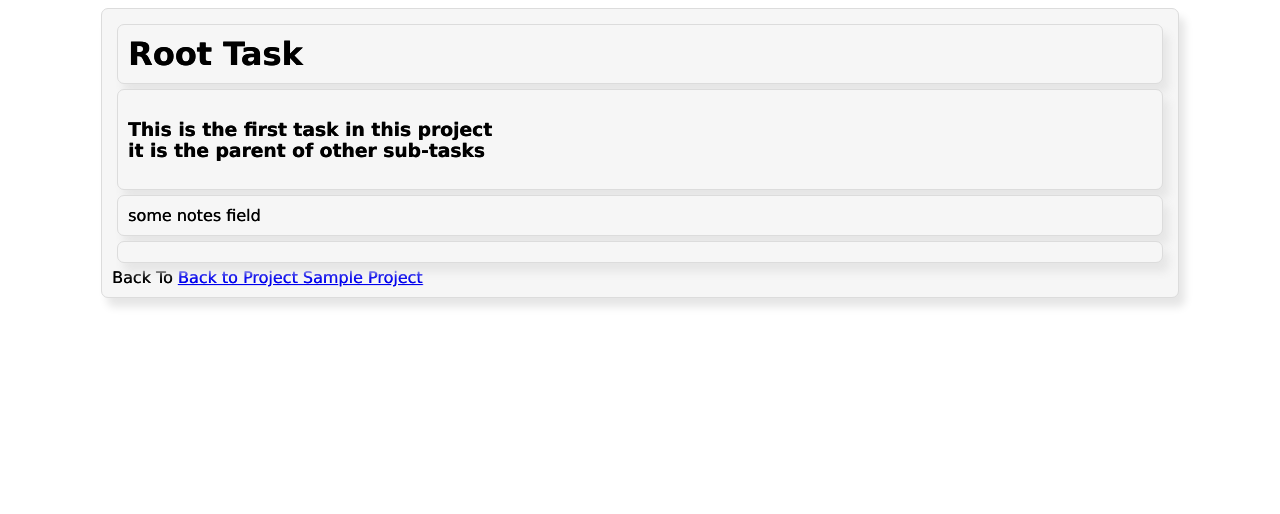
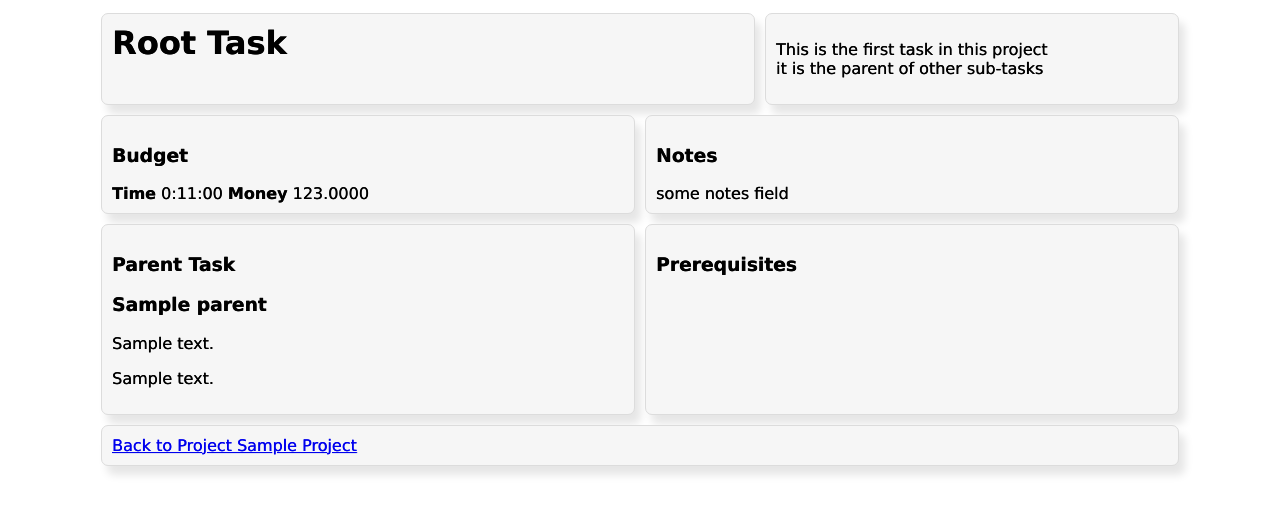
Before and after one commit to aawadall/PyProjManWeb, a Django app: template py_proj_man/templates/py_proj_man/task_detail.html in a window 1280 px wide. Shown: the top 514 px of the page. Run offline with Django 3.2, Linux system fonts and the light colour scheme; data comes from the database, SQL or seed files in the repository; the template is opened without the code that fills it: values that come from a table or form of the project are taken from there, most other values are stand-ins (such as "Sample title", 1, 10 or a date in 2020).

Commit message:
minor CSS and Layout changes

```diff
--- a/py_proj_man/templates/py_proj_man/task_detail.html
+++ b/py_proj_man/templates/py_proj_man/task_detail.html
@@ -1,22 +1,50 @@
 {% extends "layout.html" %}
 {% block title %} {{ task.name }} {% endblock %}
 {% block content %}
-    <div class="card">
+<div class="cards">
 	<h1 class="card">{{ task.name }}</h1>
-	<h3 class="card">{{ task.description | linebreaks}}</h3>
-	<div class="card">{{ task.notes }} </div>
+	<div class="card">{{ task.description | linebreaks}}</div>
+</div>
+<div class="cards">
+	<div class="card">
+		<div class="cards">
+			<div>
+				<h3>Budget</h3>
+				<b>Time</b>
+				{{ task.budget.time }}
+				<b>Money</b>
+				{{ task.budget.cost }}
+			</div>
+		</div>
+	</div>
+	<div class="card">
+		<h3 >Notes</h3>
+		<div>{{ task.notes }} </div>
+	</div>
+</div>
+<div class="cards">
         <div class="card">
+		<h3>Parent Task</h3>
+		<div >
+		    <h3 > {{ parent.name }}</h3>
+		    <div > {{ parent.description|linebreaks }} </div>
+		    <div > {{ parent.notes|linebreaks }} </div>
+                </div>
+	</div>
+        <div class="card">
+		<h3>Prerequisites</h3>
 		{% for prereq in task.prereequisites_set.all %}
 		<div class="card">
 		    <h3 class="card"> {{ prereq.name }}</h3>
-		    <div > {{ task.description|linebreaks }} </div>
-		    <div > {{ task.notes|linebreaks }} </div>
+		    <div > {{ prereq.description|linebreaks }} </div>
+		    <div > {{ prereq.notes|linebreaks }} </div>
                 </div>
 		{% endfor %}
 	</div>
-	<div>
-<div>Back To <a href="{% url 'py_proj_man:project' task.project.workspace.id task.project.id %}">Back to Project {{ task.project.name }}</a>
 </div>
- </div>
-    </div>
+<div class="card">
+	<a href="{% url 'py_proj_man:project' task.project.workspace.id task.project.id %}">
+		Back to Project {{ task.project.name }}
+	</a>
+</div>
 {% endblock %}
```
Also changed, not shown: py_proj_man/templates/py_proj_man/project_detail.html (+6 -6 lines).
